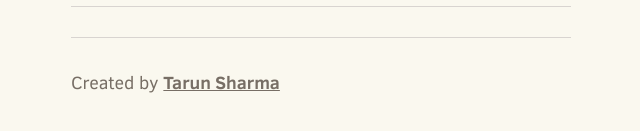
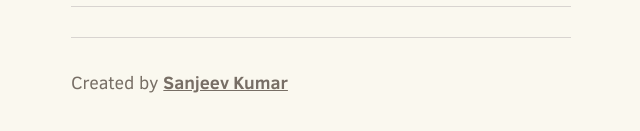
Before and after one commit to sanjeevKumar1207/2048, a plain HTML site: page index.html in a window 1280 px wide. Shown: the part 899-1030 px from the top of the page, 319-959 px from the left. Drawn offline with Linux system fonts and the light colour scheme.

Commit message:
Update index.html

```diff
--- a/index.html
+++ b/index.html
@@ -79,7 +79,7 @@
 
     <hr>
     <p>
-    Created by <a href="https://tarun-coder993.github.io/Tarun/" target="_blank">Tarun Sharma</a>
+    Created by <a href="https://tarun-coder993.github.io/Tarun/" target="_blank">Sanjeev Kumar</a>
     </p>
   </div>
 
```
